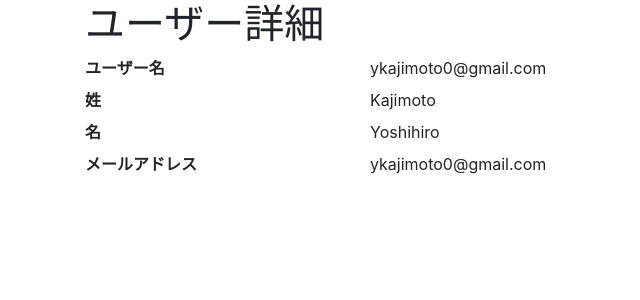
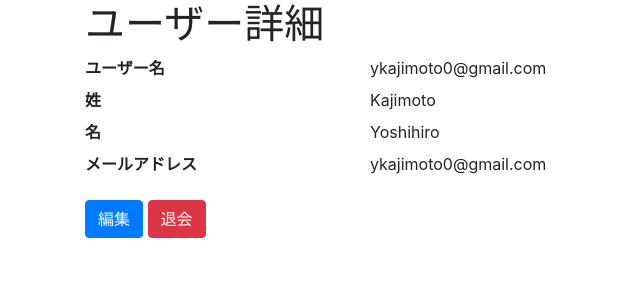
Before and after one commit to Yoshihiro1989/work-maker2, a Django app: page /users/1/ in a window 1280 px wide. Shown: the part 42-342 px from the top of the page, without its empty margins (0-640 px from the left). Run offline with Django 3.2, Linux system fonts and the light colour scheme; a user stored in the database is signed in; data comes from the database, SQL or seed files in the repository; both versions use the stored data as it was after the commit; some libraries are stand-ins or nearby versions.

Commit message:
Add files via upload

```diff
--- a/app/templates/app/registration/login.html
+++ b/app/templates/app/registration/login.html
@@ -1,6 +1,6 @@
 {% extends "app/base.html" %}
 
-[% block content %]
+{% block content %}
 <div class="container">
   <h1>ログイン</h1>
     <form method="post" action="{% url 'login' %}">
--- a/app/templates/app/users/detail.html
+++ b/app/templates/app/users/detail.html
@@ -13,5 +13,7 @@
       <dt class="col-sm-3">メールアドレス</dt>
       <dd class="col-sm-9">{{ user.email }}</dd>
    </dl>
+   <a class="btn btn-primary" href="{% url 'app:users_update' user.pk %}" role="button">編集</a>
+   <a class="btn btn-danger" href="{% url 'app:users_delete' user.pk %}" role="button">退会</a>
  </div>
   {% endblock %}
```
Also changed, not shown: db.sqlite3.
